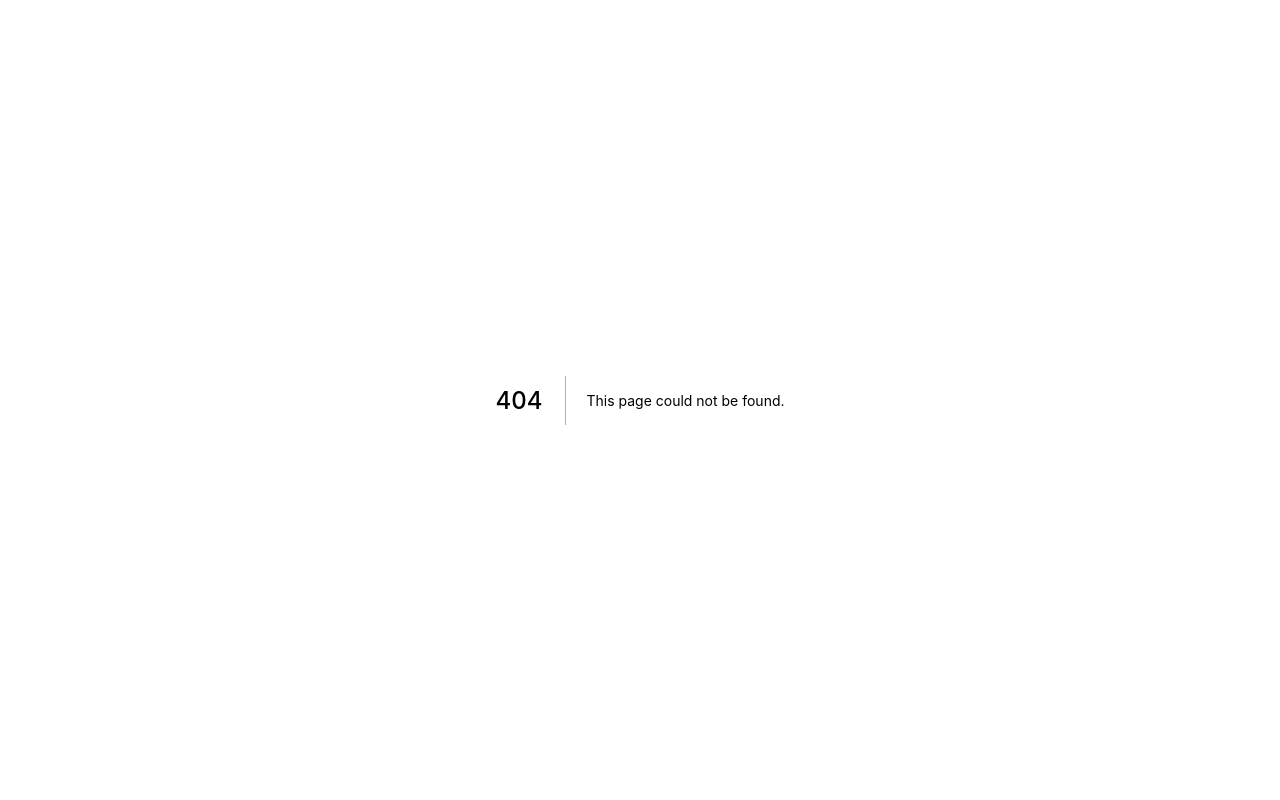
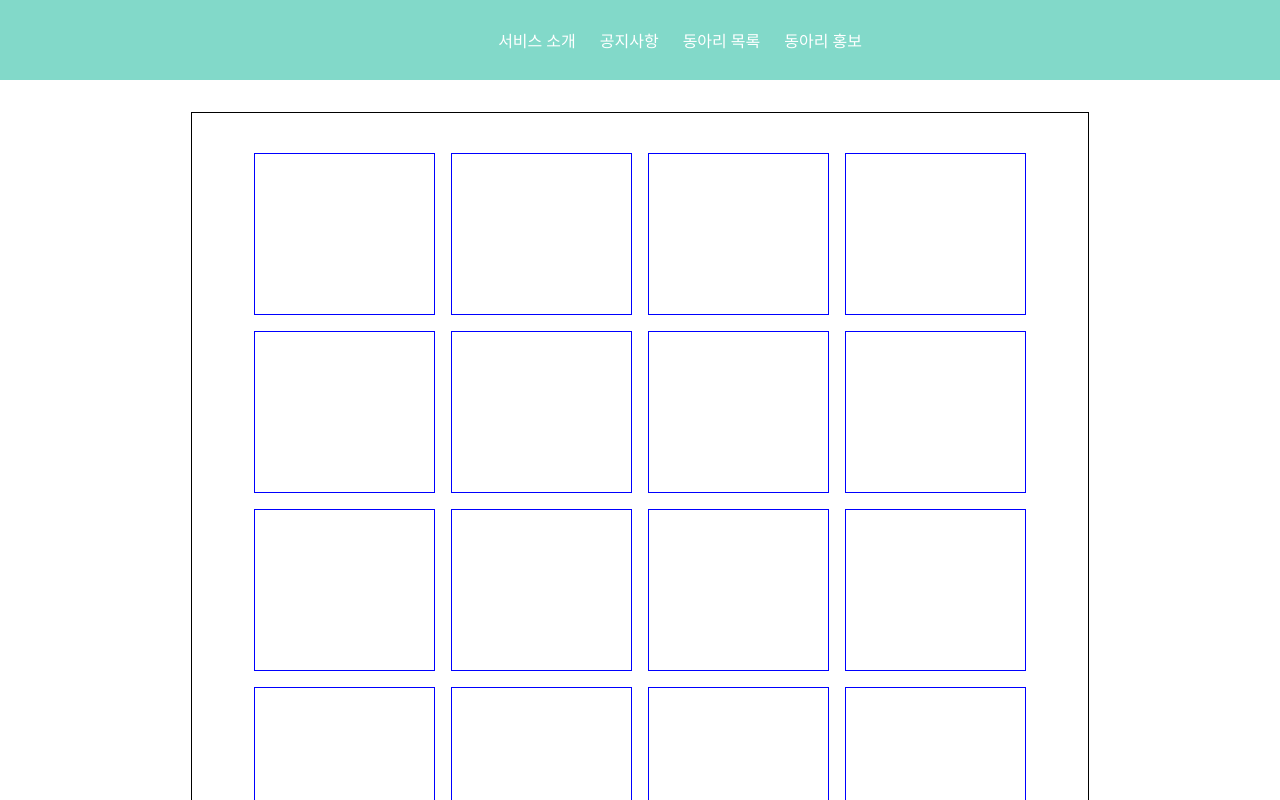
Before and after one commit to modern-agile-team/dongurami-front, a Next.js app: page /promotion in a window 1280 px wide. Before the commit this address had no page. Shown: the top 800 px of the page. Built offline with nearby package versions, Linux system fonts and the light colour scheme.

Commit message:
Add(soonki/promotion): 동아리 홍보 게시판 레이아웃

```diff
--- /dev/null
+++ b/src/components/Promotion/Promotion.js
@@ -0,0 +1,34 @@
+import React from "react";
+import styles from "./Promotion.module.sass";
+import Header from "../Common/Header";
+import Footer from "../Common/Footer";
+function Promotion() {
+  return (
+    <>
+      <Header />
+      <div className={styles.body}>
+        <div />
+        <div />
+        <div />
+        <div />
+        <div />
+        <div />
+        <div />
+        <div />
+        <div />
+        <div />
+        <div />
+        <div />
+        <div />
+        <div />
+        <div />
+        <div />
+        <div />
+        <div />
+      </div>
+      <Footer />
+    </>
+  );
+}
+
+export default Promotion;
--- /dev/null
+++ b/src/components/Promotion/Promotion.module.sass
@@ -0,0 +1,16 @@
+.body
+    display: flex
+    margin: 0 auto
+    align-items: center
+    justify-content: center
+    width: 70vw
+    margin-top: 14vh
+    border: 1px solid black
+    flex-wrap: wrap
+    padding-top: 2rem
+    padding-bottom: 2rem
+    div
+        width: 20%
+        height: 20vh
+        border: 1px solid blue
+        margin: 0.5rem
--- /dev/null
+++ b/src/pages/promotion.js
@@ -0,0 +1,7 @@
+import Promotion from "../components/Promotion/Promotion";
+
+function promotion() {
+  return <Promotion />;
+}
+
+export default promotion;
```
